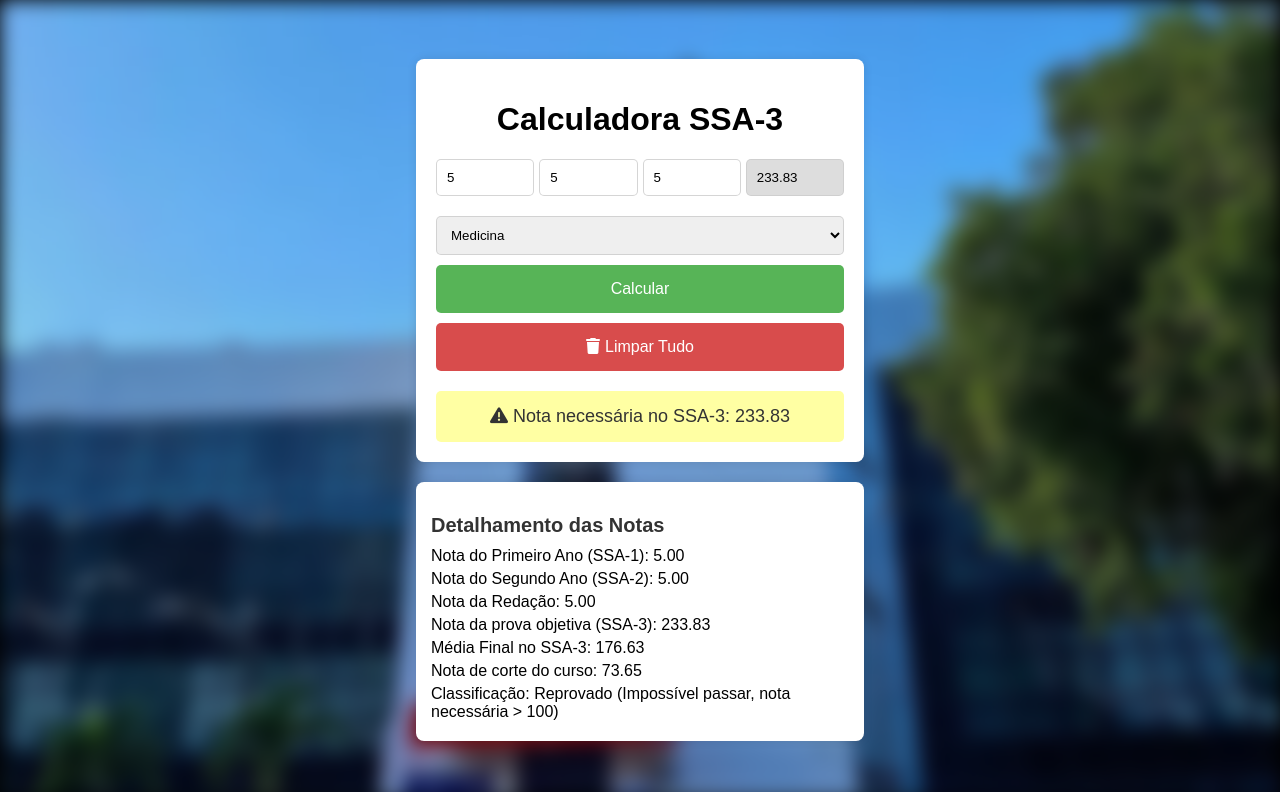
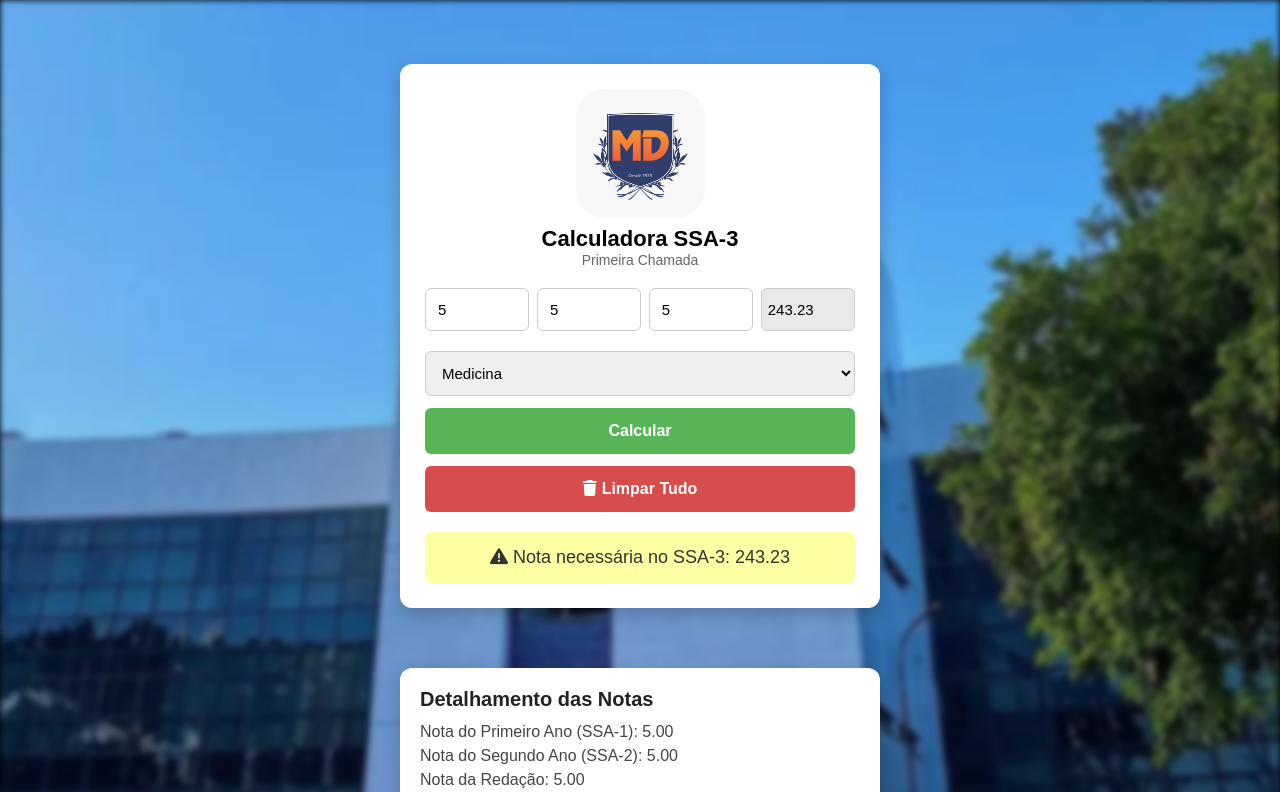
Before and after one commit to ssalisson/calculadora-ssa, a plain HTML site: page index.html in a window 1280 px wide. Both pictures are taken after typing "5", "5", "5" into the empty fields and a click on the button "Calcular". Shown: the top 792 px of the page. Drawn offline with Linux system fonts and the light colour scheme.

Commit message:
Add files via upload

```diff
--- a/index.html
+++ b/index.html
@@ -5,10 +5,15 @@
     <meta name="viewport" content="width=device-width, initial-scale=1.0">
     <title>Calculadora SSA</title>
     <link rel="stylesheet" href="styles/css/index.css">
+    <link rel="shortcut icon" href="styles/css/faviconV2.png" type="image/x-icon">
 </head>
 <body>
     <div class="container">
-        <h1>Calculadora SSA-3</h1>
+        <div class="logonome">
+            <img src="styles/css/unnamed.png" alt="">
+            <h1>Calculadora SSA-3</h1>
+            <p>Primeira Chamada</p>
+        </div>
 
         <div class="inputs">
             <input type="number" id="nota1" placeholder="Nota 1 (SSA-1)" min="0" max="100">
--- a/js/index.js
+++ b/js/index.js
@@ -1,6 +1,6 @@
 const cursos = {
   // Recife
-  medicina_recife: { corte: 73.65, campus: "Recife" },
+  medicina_recife: { corte: 76.47, campus: "Recife" },
   engenharia_comp_recife: { corte: 61.57, campus: "Recife" },
   direito_recife: { corte: 65.87, campus: "Recife" },
   odontologia_recife: { corte: 55.87, campus: "Recife" },
--- a/styles/css/index.css
+++ b/styles/css/index.css
@@ -1,17 +1,19 @@
 * {
     box-sizing: border-box;
+    margin: 0;
+    padding: 0;
 }
 
 body {
     font-family: Arial, sans-serif;
     display: flex;
     flex-direction: column;
-    justify-content: center;
     align-items: center;
-    height: 100dvh;
+    min-height: 100dvh;
     margin: 0;
     position: relative;
     background-color: black;
+    padding: 8vh 2vw;
 }
 
 body::before {
@@ -23,110 +25,150 @@ body::before {
     height: 100%;
     background: url('upe-1024x694.webp') no-repeat center center;
     background-size: cover;
-    filter: blur(10px); /* Aplicando o blur */
-    z-index: -1; /* Mantém a imagem atrás do conteúdo */
+    filter: blur(3px);
+    z-index: -1;
 }
 
 .container {
+    margin-bottom: 40px;
     background-color: white;
-    padding: 20px;
-    border-radius: 8px;
-    box-shadow: 0 0 10px rgba(0, 0, 0, 0.1);
+    padding: 25px;
+    border-radius: 12px;
+    box-shadow: 0 6px 18px rgba(0, 0, 0, 0.2);
     text-align: center;
-    width: 35vw;
-    z-index: 1; /* O conteúdo aparece sobre o fundo */
+    width: 100%;
+    max-width: 480px;
+    z-index: 1;
 }
 
+/* Logo + nome */
+.logonome {
+    display: flex;
+    flex-direction: column;
+    justify-content: center;
+    align-items: center;
+    margin-bottom: 20px;
+}
+
+.logonome h1 {
+    margin: 0;
+    font-size: 22px;
+    font-weight: bold;
+}
+
+.logonome p {
+    margin: 0;
+    font-size: 14px;
+    color: #666;
+}
+
+.logonome img {
+    width: 30%;
+    margin-bottom: 8px;
+}
+
+/* Inputs */
 .inputs {
     display: flex;
-    gap: 5px;
+    gap: 8px;
     margin-bottom: 20px;
 }
 
 .inputs input {
     width: 100%;
-    padding: 10px;
-    border-radius: 5px;
-    border: 1px solid #ccccccd0;
+    padding: 12px;
+    border-radius: 6px;
+    border: 1px solid #ccc;
     outline: none;
+    font-size: 15px;
 }
 
+.inputs input:focus {
+    border-color: rgb(87, 180, 87);
+}
+
+/* Select */
 .cursosbox select {
     width: 100%;
-    padding: 10px;
-    border-radius: 5px;
-    border: 1px solid #ccccccd0;
+    padding: 12px;
+    border-radius: 6px;
+    border: 1px solid #ccc;
+    font-size: 15px;
 }
 
+/* Botões */
 button {
     width: 100%;
     background-color: rgb(87, 180, 87);
     border: none;
-    border-radius: 5px;
-    margin-top: 10px;
-    padding: 15px;
+    border-radius: 6px;
+    margin-top: 12px;
+    padding: 14px;
     font-size: 16px;
     cursor: pointer;
     color: white;
+    font-weight: bold;
+    transition: background 0.3s ease;
+}
+
+button:hover {
+    background-color: rgb(72, 150, 72);
 }
 
 #btn2 {
     background-color: rgb(216, 76, 76);
 }
 
+#btn2:hover {
+    background-color: rgb(180, 60, 60);
+}
+
+/* Resultados */
 .result {
     margin-top: 20px;
     font-size: 18px;
     color: #333;
     display: none;
     padding: 15px;
-    border-radius: 5px;
+    border-radius: 6px;
+    background: #f7f7f7;
 }
 
 .detailed-results {
-    width: 35vw;
+    width: 100%;
+    max-width: 480px;
     margin-top: 20px;
     background-color: #fff;
-    padding: 15px;
-    border-radius: 8px;
-    box-shadow: 0 0 10px rgba(0, 0, 0, 0.1);
+    padding: 20px;
+    border-radius: 12px;
+    box-shadow: 0 6px 18px rgba(0, 0, 0, 0.15);
 }
 
 .detailed-results h2 {
-    margin-bottom: 10px;
+    margin-bottom: 12px;
     font-size: 20px;
-    color: #333;
+    color: #222;
 }
 
 .detailed-results p {
-    margin: 5px 0;
+    margin: 6px 0;
     font-size: 16px;
+    color: #444;
 }
 
 #nota3 {
-    background-color: #dddddd;
+    background-color: #e9e9e9;
+    padding: 6px;
+    border-radius: 6px;
 }
 
 @media (max-width: 736px) {
-    .container {
-        width: 60vw;
-    }
-
+    .container,
     .detailed-results {
-        width: 60vw;
+        width: 90%;
     }
 
     .inputs {
         flex-direction: column;
     }
 }
-
-@media (max-width: 536px) {
-    .container {
-        width: 85vw;
-    }
-
-    .detailed-results {
-        width: 85vw;
-    }
-}
```
Also changed, not shown: styles/css/fachada2.jpg (added), styles/css/faviconV2.png (added), styles/css/unnamed.png (added).
